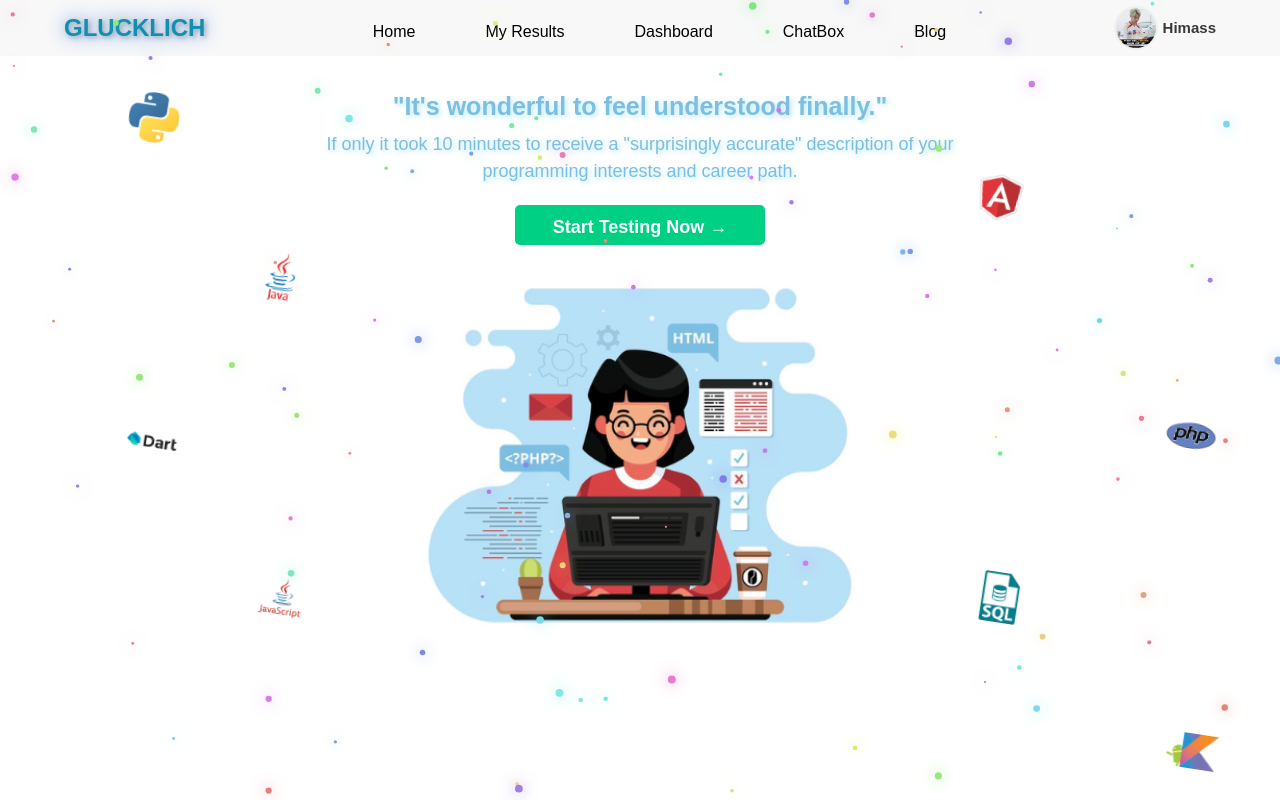
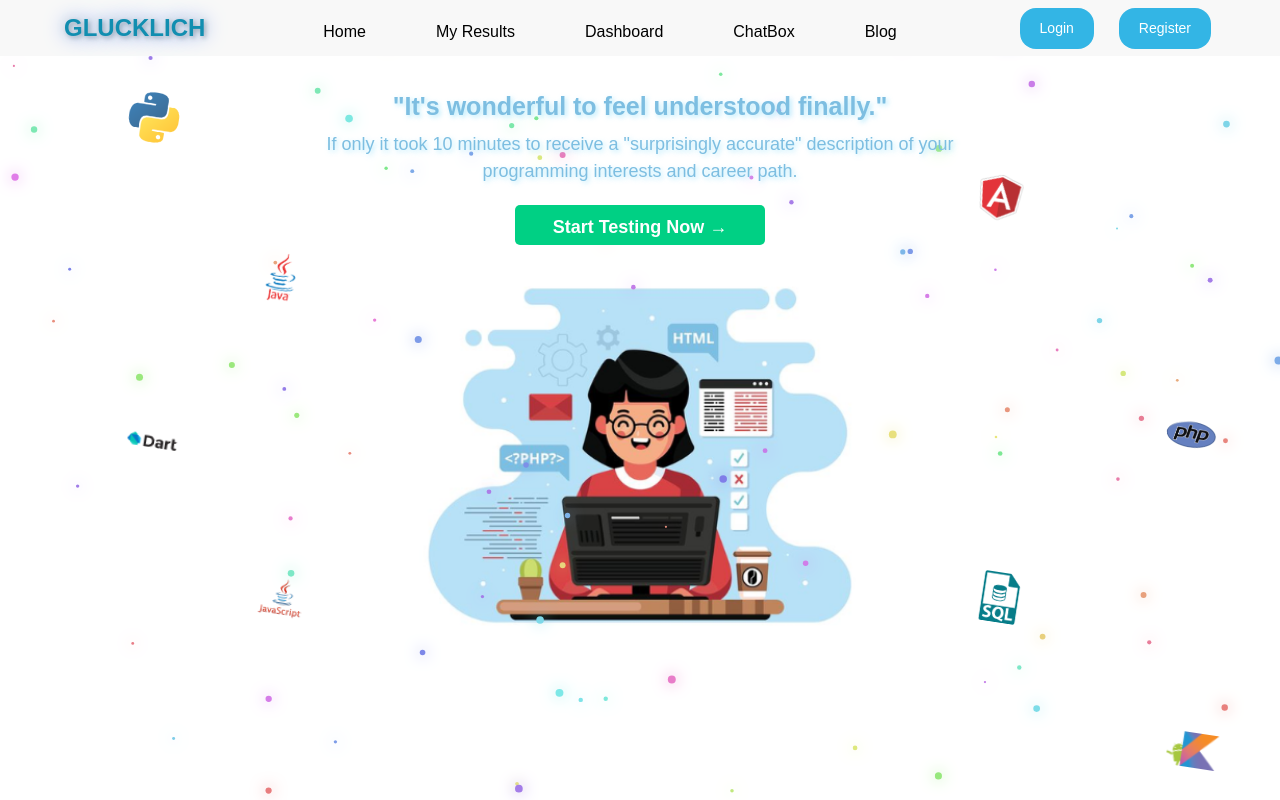
Before and after one commit to NhuYenCMU/Capstone1-Glucklick, a React (Vite) app in the folder glucklick-fe/: page / in a window 1280 px wide. Shown: the top 800 px of the page. Built offline with nearby package versions, Linux system fonts and the light colour scheme.

Commit message:
khanh update homepage

```diff
--- a/glucklick-fe/src/App.tsx
+++ b/glucklick-fe/src/App.tsx
@@ -14,7 +14,7 @@ import HomepageLayout from './Layouts/HomepageLayout';
 import AuthLayout from './Layouts/AuthLayout';
 
 const App: React.FC = () => {
-    const [isAuthenticated, setIsAuthenticated] = useState(true);
+    const [isAuthenticated, setIsAuthenticated] = useState(false);
 
     const handleLogin = () => {
         setIsAuthenticated(true); // Set authentication to true after login
@@ -40,13 +40,14 @@ const InnerApp: React.FC<{ isAuthenticated: boolean; onLogin: () => void; onLogo
     const location = useLocation();
 
     // Array of paths where the Header should be hidden
-    const authRoutes = ["/login", "/register", "/forgot-password", "/change-password"];
+    const authRoutes = ['/login', '/register', '/forgot-password', '/change-password'];
     const showHeader = !authRoutes.includes(location.pathname);
 
     return (
         <>
-            {showHeader && <Header isAuthenticated={true} onLogout={onLogout} />}
+            {showHeader && <Header isAuthenticated={isAuthenticated} onLogout={onLogout} />}
             <Routes>
+                {/* Public homepage */}
                 <Route
                     path="/"
                     element={
@@ -55,10 +56,23 @@ const InnerApp: React.FC<{ isAuthenticated: boolean; onLogin: () => void; onLogo
                         </HomepageLayout>
                     }
                 />
+                {/* Public routes */}
                 <Route path="/register" element={<AuthLayout><RegisterPage /></AuthLayout>} />
                 <Route path="/login" element={<AuthLayout><LoginPage onLogin={onLogin} /></AuthLayout>} />
                 <Route path="/forgot-password" element={<AuthLayout><ForgotPasswordPage /></AuthLayout>} />
                 <Route path="/change-password" element={<AuthLayout><ChangePasswordPage /></AuthLayout>} />
+                {/* Protected route example */}
+                <Route
+                    path="/protected"
+                    element={
+                        isAuthenticated ? (
+                            <div>Protected Content</div>
+                        ) : (
+                            <Navigate to="/login" />
+                        )
+                    }
+                />
+                {/* Catch-all route */}
                 <Route path="*" element={<Navigate to="/" />} />
             </Routes>
         </>
--- a/glucklick-fe/src/components/Backgrough.tsx
+++ b/glucklick-fe/src/components/Backgrough.tsx
@@ -72,7 +72,7 @@ const CanvasBackground: React.FC = () => {
   return (
     <canvas
       ref={canvasRef}
-      style={{ position: 'fixed', top: 0, left: 0,  zIndex: 4, } }
+      style={{ position: 'fixed', top: 0, left: 0,  zIndex: 3, } }
     />
   );
 };
--- a/glucklick-fe/src/components/common/Header.tsx
+++ b/glucklick-fe/src/components/common/Header.tsx
@@ -31,30 +31,52 @@ export const Header: React.FC<HeaderProps> = ({ isAuthenticated, onLogout }) =>
         <header className="header">
             <div className="logo-header">GLUCKLICH</div>
             <nav className="nav">
-              <a className='item' href="#home">Home</a>
-              <a className='item' href="#my-results">My Results</a>
-              <a className='item' href="#dashboard">Dashboard</a>
-              <a className='item' href="#chatbox">ChatBox</a>
-              <a className='item' href="#blog">Blog</a>
+                <a className="item" href="#home">Home</a>
+                <a className="item" href="#my-results">My Results</a>
+                <a className="item" href="#dashboard">Dashboard</a>
+                <a className="item" href="#chatbox">ChatBox</a>
+                <a className="item" href="#blog">Blog</a>
             </nav>
-            <div className="user" onClick={toggleDropdown} ref={dropdownRef}>
-                <img src="logo-user.jpg" alt="User avatar" />
-                <span className="username">Himass</span>
-
-                {isDropdownOpen && (
-                    <div className="dropdown-menu">
-                        {isAuthenticated ? (
-                            <>
-                                <Link to="/edit-profile" className="dropdown-item" onClick={() => setIsDropdownOpen(false)}>Edit Profile</Link>
-                                <Link to="/change-password" className="dropdown-item" onClick={() => setIsDropdownOpen(false)}>Change Password</Link>
-                                <button className="dropdown-item" onClick={onLogout}>Logout</button>
-                            </>
-                        ) : (
-                            <>
-                                <Link to="/login" className="dropdown-item" onClick={() => setIsDropdownOpen(false)}>Login</Link>
-                                <Link to="/register" className="dropdown-item" onClick={() => setIsDropdownOpen(false)}>Register</Link>
-                            </>
+            <div className="user" ref={dropdownRef}>
+                {isAuthenticated ? (
+                    <>
+                        <img
+                            src="logo-user.jpg"
+                            alt="User avatar"
+                            onClick={toggleDropdown}
+                            className="user-avatar"
+                        />
+                        <span className="username" onClick={toggleDropdown}>Himass</span>
+                        {isDropdownOpen && (
+                            <div className="dropdown-menu">
+                                <Link
+                                    to="/edit-profile"
+                                    className="dropdown-item"
+                                    onClick={() => setIsDropdownOpen(false)}
+                                >
+                                    Edit Profile
+                                </Link>
+                                <Link
+                                    to="/change-password"
+                                    className="dropdown-item"
+                                    onClick={() => setIsDropdownOpen(false)}
+                                >
+                                    Change Password
+                                </Link>
+                                <button className="auth-button" onClick={onLogout}>
+                                    Logout
+                                </button>
+                            </div>
                         )}
+                    </>
+                ) : (
+                    <div className="auth-buttons">
+                        <Link to="/login" className="auth-button">
+                            Login
+                        </Link>
+                        <Link to="/register" className="auth-button">
+                            Register
+                        </Link>
                     </div>
                 )}
             </div>
--- a/glucklick-fe/src/components/common/css/Footer.css
+++ b/glucklick-fe/src/components/common/css/Footer.css
@@ -8,6 +8,8 @@
   font-family: Arial, sans-serif;
   width: 100%;
   box-sizing: border-box;
+  position: relative;
+  z-index: 4;
 }
 
 .logo {
--- a/glucklick-fe/src/components/common/css/Header.css
+++ b/glucklick-fe/src/components/common/css/Header.css
@@ -1,7 +1,9 @@
 @import url(./root.css);
-.body{
+
+.body {
   overflow-x: hidden;
 }
+
 .header {
   width: 100%;
   height: 7vh;
@@ -11,6 +13,8 @@
   padding: 2vh 5vw;
   background-color: #f8f8f8;
   box-sizing: border-box;
+  position: relative; /* Added to allow z-index to work */
+  z-index: 10; /* Set high to ensure header appears above other content */
 }
 
 .nav {
@@ -21,27 +25,26 @@
   font-size: 16px;
   font-family: Arial, Helvetica, sans-serif;
 }
+
 .nav .item {
-  text-decoration: none; /* Loại bỏ gạch chân mặc định */
-  color: #000; /* Màu chữ */
-  padding: 5px 5px; /* Khoảng cách giữa các mục */
-  transition: all 0.3s ease; /* Hiệu ứng chuyển đổi mượt */
-  cursor: pointer; /* Con trỏ hình bàn tay */
+  text-decoration: none; /* Remove underline */
+  color: #000; /* Text color */
+  padding: 5px 5px; /* Add spacing */
+  transition: all 0.3s ease; /* Smooth hover transition */
+  cursor: pointer; /* Pointer cursor */
 }
 
 .nav .item:hover {
-  text-decoration: underline; /* Thêm gạch chân khi hover */
-  color: #007BFF; /* Thay đổi màu khi hover (tuỳ chỉnh theo thiết kế) */
+  text-decoration: underline; /* Underline on hover */
+  color: #007BFF; /* Change color on hover */
 }
+
 .logo-header {
   color: #118eb0;
   font-weight: bold;
   font-size: 24px;
   cursor: pointer;
-    text-shadow:
-        2px 2px 4px rgba(18, 52, 87, 0.3),
-        0 0 10px #d0dcd8,
-        0 0 20px #6389ec;
+  text-shadow: 2px 2px 4px rgba(18, 52, 87, 0.3), 0 0 10px #d0dcd8, 0 0 20px #6389ec;
 }
 
 .nav a {
@@ -55,6 +58,7 @@
   display: flex;
   align-items: center;
   gap: 5px;
+  position: relative; /* Ensure dropdown works with z-index */
 }
 
 .user img {
@@ -63,37 +67,42 @@
   border-radius: 50%;
   border: 2px solid #f0f0f0;
 }
-/* <<<<<<< HEAD */
+
 .dropdown-menu {
     position: absolute;
-    top: calc(100% + 10px); /* Positions the dropdown below the user avatar with a small gap */
-    right: 0; /* Aligns the dropdown to the right edge of the parent element */
+    top: calc(100% + 5px); /* Giảm khoảng cách giữa avatar và dropdown */
+    left: -30px; /* Sát hơn với cạnh phải */
     background-color: white;
-    box-shadow: 0px 4px 8px rgba(0, 0, 0, 0.1);
-    border-radius: 8px;
+    box-shadow: 0px 6px 12px rgba(0, 0, 0, 0.15); /* Tăng độ mờ của bóng */
+    border-radius: 12px; /* Bo góc mềm mại hơn */
     overflow: hidden;
-    min-width: 150px;
+    min-width: 200px; /* Tăng chiều rộng menu */
+    padding: 10px 0; /* Thêm khoảng cách bên trong */
     z-index: 1000;
   }
 
   .dropdown-item {
     display: block;
-    padding: 10px 20px;
+    padding: 15px 25px; /* Tăng padding để các mục lớn hơn */
     color: #333;
     text-decoration: none;
+    font-size: 16px; /* Tăng kích thước chữ */
+    font-family: Arial, Helvetica, sans-serif;
+    transition: background-color 0.3s ease, color 0.3s ease;
   }
 
   .dropdown-item:hover {
-    background-color: #f2f2f2;
+    background-color: #f2f2f2; /* Màu nền khi hover */
+    color: #118eb0; /* Màu chữ khi hover */
   }
-/* ======= */
 
-/* >>>>>>> c7c203f (fix lan 1) */
 .username {
   font-size: 15px;
-    font-weight:bold;
+  font-weight: bold;
   font-family: Arial, Helvetica, sans-serif;
   color: #39393a;
+  position: relative; /* Ensures z-index applies if needed */
+  z-index: 5; /* Set z-index for stacking context */
 }
 
 .username:hover {
@@ -107,15 +116,15 @@
   }
 
   .logo-header {
-      font-size: 20px; /* Slightly smaller logo font size */
+    font-size: 20px; /* Smaller logo */
   }
 
   .nav {
-      gap: 10px; /* Reduce spacing between nav items */
+    gap: 10px; /* Reduce nav item spacing */
   }
 
   .nav a {
-      font-size: 14px; /* Slightly smaller font size for nav links */
+    font-size: 14px; /* Smaller nav links */
   }
 
   .user img {
@@ -124,6 +133,54 @@
   }
 
   .username {
-      font-size: 13px; /* Smaller font size for username */
+    font-size: 13px; /* Smaller username font */
   }
 }
+.auth-buttons {
+    display: flex;
+    gap: 15px; /* Tăng khoảng cách giữa hai nút */
+
+}
+
+.auth-button {
+    overflow: hidden; /* Ẩn phần nền vượt ra khỏi nút */
+    position: relative;
+    color: #fff; /* Màu chữ */
+    background-color: #33b5e5; /* Màu nền */
+    border: none;
+    border-radius: 5px; /* Bo góc */
+    padding: 10px 20px; /* Tăng kích thước nút */
+    font-size: 14px; /* Kích thước chữ */
+    cursor: pointer;
+    text-decoration: none; /* Xóa gạch dưới */
+    transition: background-color 0.3s ease, transform 0.3s ease; /* Hiệu ứng mượt mà */
+    border-radius: 1rem;
+}
+
+.auth-button::after {
+    content: '';
+    position: absolute;
+    top: 0;
+    left: 0;
+    width: 100%;
+    height: 100%;
+    background-color: rgba(51, 181, 229, 0.2); /* Màu nền nhạt hơn khi hover */
+    border-radius: 5px; /* Đảm bảo phù hợp với nút */
+    transition: opacity 0.3s ease;
+    opacity: 0;
+    z-index: 0; /* Đặt phía sau nội dung nút */
+}
+
+.auth-button:hover::after {
+    opacity: 1; /* Hiển thị màu nền nhạt khi hover */
+}
+
+.auth-button:hover {
+    transform: translateY(-2px); /* Nút nâng lên một chút khi hover */
+    background-color: #1a9fd9; /* Màu sáng hơn khi hover */
+}
+
+.auth-button:focus {
+    outline: none; /* Xóa border mặc định khi focus */
+    box-shadow: 0 0 4px #33b5e5; /* Hiệu ứng focus */
+}
--- a/glucklick-fe/src/features/home/HomePage.tsx
+++ b/glucklick-fe/src/features/home/HomePage.tsx
@@ -4,17 +4,15 @@ import { Footer } from './../../components/common/Footer';
 import CanvasBackground from './../../components/Backgrough';
 import imageBG from './../../features/image/background.png';
 
-
 const Homepage: React.FC = () => {
   useEffect(() => {
-    // Thêm Font Awesome CDN
+    // Add Font Awesome CDN dynamically
     const link = document.createElement('link');
     link.href = 'https://cdnjs.cloudflare.com/ajax/libs/font-awesome/6.6.0/css/all.min.css';
     link.rel = 'stylesheet';
     link.type = 'text/css';
     document.head.appendChild(link);
 
-    // Dọn dẹp khi component unmount
     return () => {
       document.head.removeChild(link);
     };
@@ -30,21 +28,20 @@ const Homepage: React.FC = () => {
           <button className="start-testing-button">Start Testing Now →</button>
         </div>
         <div className="image-container">
-          <img src={imageBG}alt="Coding illustration" className="homepage-image" />
+          <img src={imageBG} alt="Coding illustration" className="homepage-image" />
         </div>
         <div className="text-background">
-          <div className="text"><img src='./public/python.png'alt="Coding illustration" className="bg-image"/></div>
-          <div className="text"><img src='./public/java.png'alt="Coding illustration" className="bg-image"/></div>
-          <div className="text"><img src='./public/dart.png'alt="Coding illustration" className="bg-image"/></div>
-          <div className="text"><img src='./public/angular.png'alt="Coding illustration" className="bg-image"/></div>
-          <div className="text"><img src='./public/javascript.png'alt="Coding illustration" className="bg-image"/></div>
-          <div className="text"><img src='./public/php.png'alt="Coding illustration" className="bg-image"/></div>
-          <div className="text"><img src='./public/sql.png'alt="Coding illustration" className="bg-image"/></div>
-          <div className="text"><img src='./public/kotlin.png'alt="Coding illustration" className="bg-image"/></div>
-
+          <div className="text"><img src="/python.png" alt="Python" className="bg-image" /></div>
+          <div className="text"><img src="/java.png" alt="Java" className="bg-image" /></div>
+          <div className="text"><img src="/dart.png" alt="Dart" className="bg-image" /></div>
+          <div className="text"><img src="/angular.png" alt="Angular" className="bg-image" /></div>
+          <div className="text"><img src="/javascript.png" alt="JavaScript" className="bg-image" /></div>
+          <div className="text"><img src="/php.png" alt="PHP" className="bg-image" /></div>
+          <div className="text"><img src="/sql.png" alt="SQL" className="bg-image" /></div>
+          <div className="text"><img src="/kotlin.png" alt="Kotlin" className="bg-image" /></div>
         </div>
       </section>
-      <Footer/>
+      <Footer />
     </div>
   );
 };
--- a/glucklick-fe/src/features/home/css/HomePage.css
+++ b/glucklick-fe/src/features/home/css/HomePage.css
@@ -64,25 +64,11 @@ body, html {
 
 }
 
-.text:nth-child(odd) {
-  font-family: "Verdana", sans-serif;
-  background: linear-gradient(180deg, #da0b04, #276e84, #f2d623);
-  -webkit-background-clip: text;
-  -webkit-text-fill-color: transparent;
-}
 
-.text:nth-child(even) {
-  font-family: "Georgia", serif;
-  background: linear-gradient(90deg, #4fb6ee, #246072, #13b7bd);
-  -webkit-background-clip: text;
-  -webkit-text-fill-color: transparent;
-
-}
 .bg-image {
   width: 50px; /* Chiều rộng ảnh */
   height: auto; /* Tự động giữ tỉ lệ ảnh */
 }
-
 
 /* Animation */
 @keyframes float {
```
Also changed, not shown: glucklick-fe/src/components/common/css/CanvasBackground.css (added, +9 -0 lines). Lines whose indentation alone changed are shown as unchanged.
